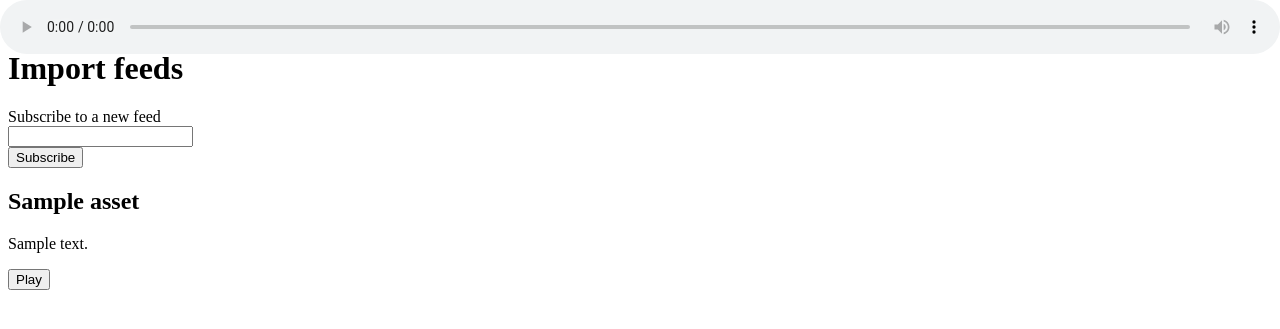
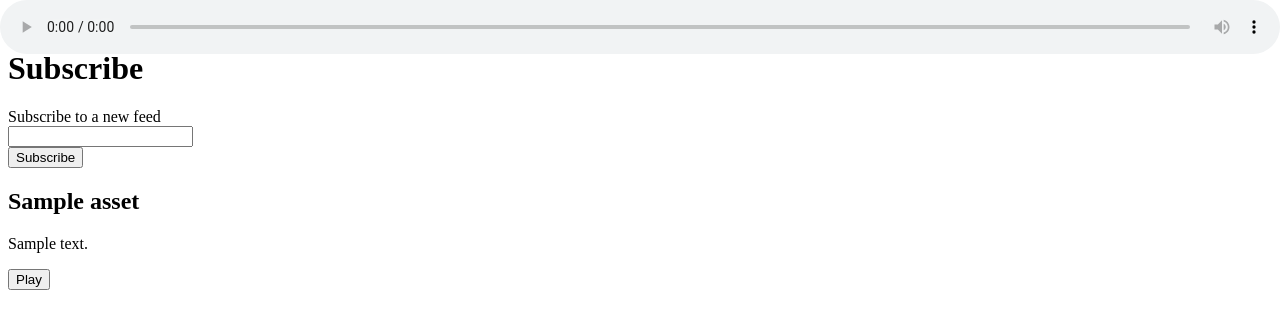
Before and after one commit to Simisticot/podcasticot, a Flask app: template templates/podcast_home.html in a window 1280 px wide. Shown: the top 329 px of the page. Run offline with Flask 2, Linux system fonts and the light colour scheme; the template is opened without the code that fills it: most values are stand-ins (such as "Sample title", 1, 10 or a date in 2020); some libraries are stand-ins or nearby versions.

Commit message:
Change subscription form title

```diff
--- a/templates/podcast_home.html
+++ b/templates/podcast_home.html
@@ -18,7 +18,7 @@
 <div>
     <div id="ui">
         <div>
-            <h1>Import feeds</h1>
+            <h1>Subscribe</h1>
             <form hx-post="/subscribe-to-feed" hx-target="#user-feeds-timeline" hx-swap="innerHTML">
                 <label for="#new-feed">Subscribe to a new feed</label>
                 <br>
```
